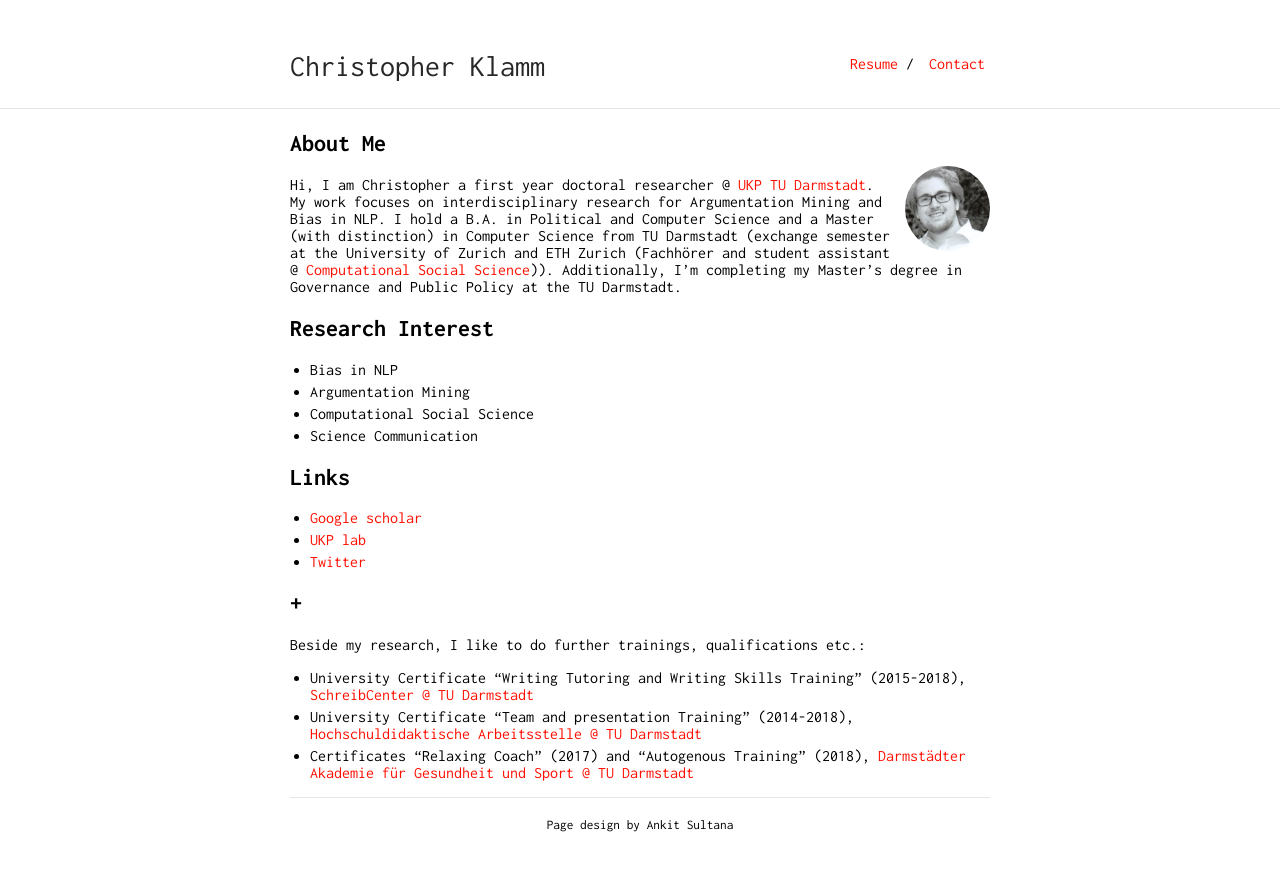
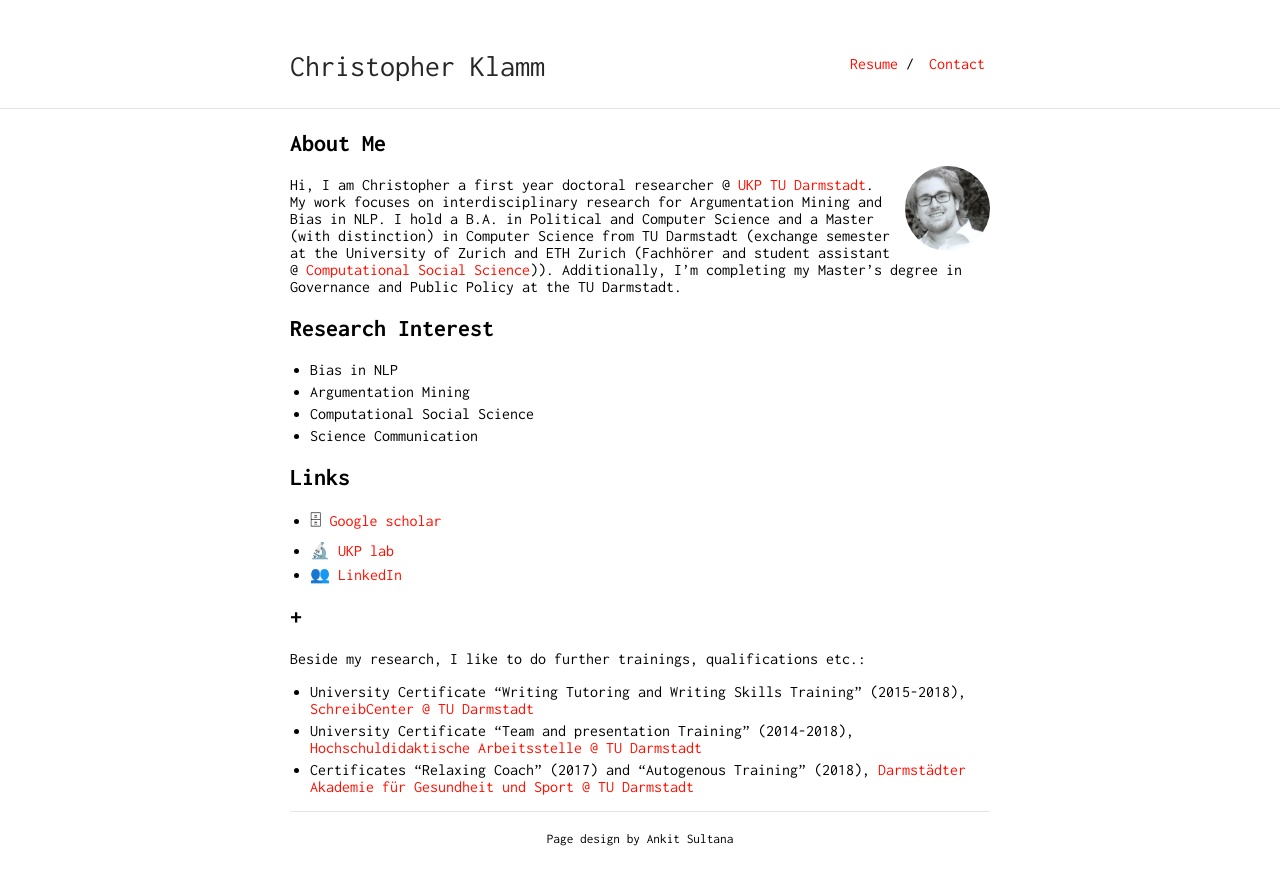
Before and after one commit to chkla/gitPage, a Jekyll site: the page built from index.md, in a window 1280 px wide. Shown: the top 885 px of the page. Built offline with Jekyll 4.4.1, drawn with Linux system fonts in a browser that asks for light colours; our own code applies the rules of GitHub Pages for plain Markdown files.

Commit message:
Update index.md

```diff
--- a/index.md
+++ b/index.md
@@ -15,9 +15,9 @@ Hi, I am Christopher a first year doctoral researcher @ [UKP TU Darmstadt](https
 * Science Communication
 
 ## Links
-* [Google scholar](https://scholar.google.de/citations?hl=de&authuser=1&user=oLSU8LEAAAAJ)
-* [UKP lab](https://www.informatik.tu-darmstadt.de/ukp/ukp_home/staff_ukp/detailseite_mitarbeiter_1_68224.en.jsp)
-* [Twitter](twitter.com/chklamm)
+* 🗄 [Google scholar](https://scholar.google.de/citations?hl=de&authuser=1&user=oLSU8LEAAAAJ)
+* 🔬 [UKP lab](https://www.informatik.tu-darmstadt.de/ukp/ukp_home/staff_ukp/detailseite_mitarbeiter_1_68224.en.jsp)
+* 👥 [LinkedIn](https://www.linkedin.com/in/christopher-klamm-865786b3/)
 
 ## +
 Beside my research, I like to do further trainings, qualifications etc.:
```
